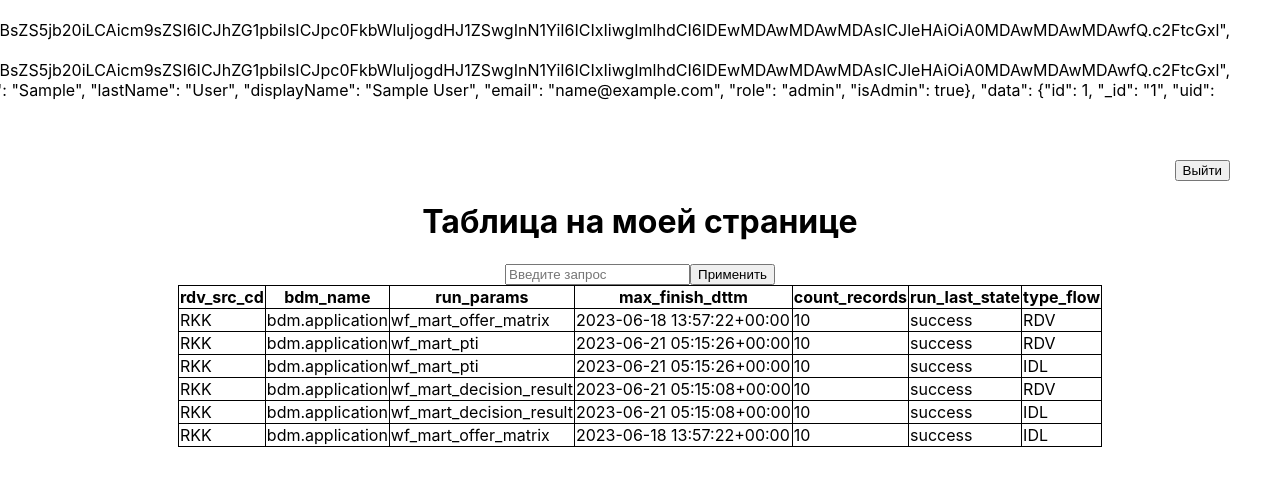
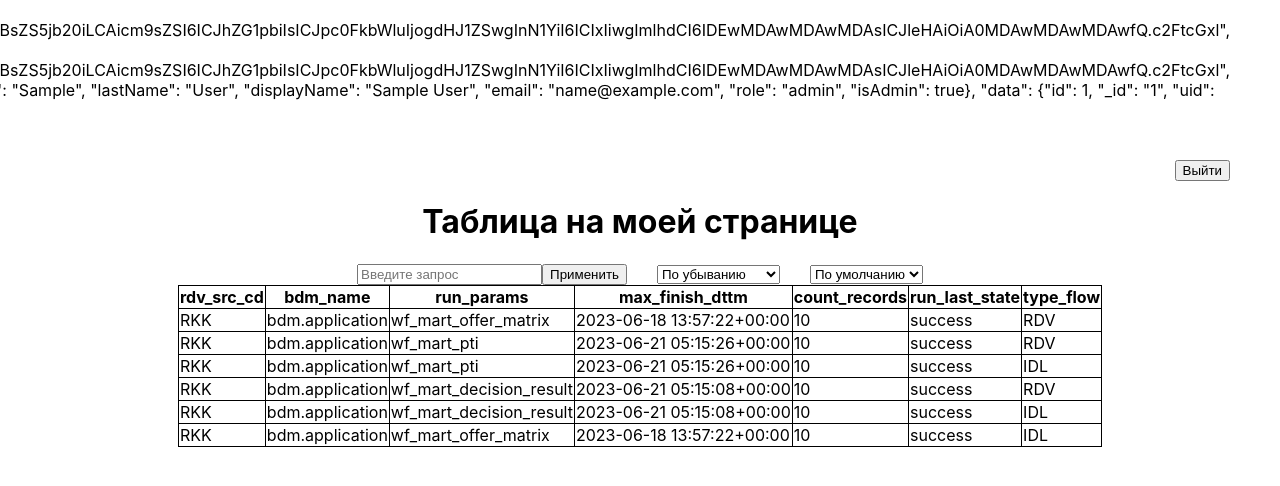
Before and after one commit to Chistik-AE/cheldon, a React (Create React App) app: page / in a window 1280 px wide. Shown: the top 486 px of the page. Built offline with nearby package versions, Linux system fonts and the light colour scheme; sample sign-in values are in the browser's storage.

Commit message:
фильтр + сортировка (но пока независимые)

```diff
--- a/package.json
+++ b/package.json
@@ -7,6 +7,7 @@
     "@testing-library/react": "^13.4.0",
     "@testing-library/user-event": "^13.5.0",
     "file-system": "^2.2.2",
+    "lodash": "^4.17.21",
     "react": "^18.2.0",
     "react-dom": "^18.2.0",
     "react-router-dom": "^6.22.3",
--- a/src/mySpace/MySpace.js
+++ b/src/mySpace/MySpace.js
@@ -5,28 +5,52 @@ import { useNavigate } from 'react-router-dom';
 
 
 export default function MySpace() {
-    let notSearch = data;
+    const _ = require('lodash');
     let tableSearchResult = [];
     const [dataBase, setDataBase] = useState(data);
     let navigate = useNavigate();
-    let tableHead = Object.keys(notSearch[0]);
+    let tableHead = Object.keys(data[0]);
     let tableRows = Object.values(dataBase);
     const [search, setSearch] = useState('');
+    let tableFilterResult = data;
 
-    function logOut() {
+
+
+    /* console.log(_.orderBy(data, ['max_finish_dttm'], ['desc'])); */
+
+
+    function sortMaxFinish(t) {
+        tableFilterResult = _.orderBy(data, ['max_finish_dttm'], [t.target.value])
+        setDataBase(tableFilterResult)
+    }
+
+
+
+    function filterTypeFlow(h) {         //функция фильтра по type_flow
+        if (h.target.value === 'default') {
+            setDataBase(data)
+        } else {
+            tableFilterResult = _.filter(data, function (qwe) {     //Фильтр!!!!
+                return qwe.type_flow === h.target.value;
+            })
+        }
+        setDataBase(tableFilterResult)
+    }
+
+    function logOut() {  //выход со страницы и разлогинивание
         localStorage.clear();
         navigate("/logIn");
     }
 
-    function tableSearch() {
+    function tableSearch() {  //функция поиска
         if (search === '') {
-            setDataBase(notSearch)
+            setDataBase(data)
         } else {
             setDataBase('')
-            for (let i = 0; i < Object.keys(notSearch).length; i++) {
-                for (let j = 0; j < Object.values(notSearch[0]).length; j++) {
-                    if (search.toUpperCase() == Object(Object.values(notSearch[i])[j]).toString().toUpperCase()) {
-                        tableSearchResult = tableSearchResult.concat([(Object.values(notSearch[i]))])
+            for (let i = 0; i < Object.keys(data).length; i++) {
+                for (let j = 0; j < Object.values(data[0]).length; j++) {
+                    if (search.toUpperCase() === Object(Object.values(data[i])[j]).toString().toUpperCase()) {
+                        tableSearchResult = tableSearchResult.concat([(Object.values(data[i]))])
                     }
                 }
             }
@@ -34,8 +58,6 @@ export default function MySpace() {
         }
 
     }
-
-
 
     return (
         <div className='mySpace' >
@@ -51,16 +73,31 @@ export default function MySpace() {
                         Таблица на моей странице
                     </h1>
                 </div>
-                <div>
-                    <input className='searchForm' type='text' placeholder='Введите запрос' value={search} onChange={(event) => setSearch(event.target.value)} required id="search-text" />
-                    <button onClick={() => tableSearch()}>Применить</button>
+                <div className='options'>
+                    <div >
+                        <input className='searchForm' type='text' placeholder='Введите запрос' value={search} onChange={(event) => setSearch(event.target.value)} required id="search-text" />
+                        <button onClick={() => tableSearch()}>Применить</button>
+                    </div>
+                    <div>
+                        <select onChange={sortMaxFinish}>
+                            <option value="desc">По убыванию</option>
+                            <option value="asc">По возростанию</option>
+                        </select>
+                    </div>
+                    <div>
+                        <select onChange={filterTypeFlow}>
+                            <option value="default">По умолчанию</option>
+                            <option value="RDV">RDV</option>
+                            <option value="IDL">IDL</option>
+                        </select>
+                    </div>
                 </div>
                 <div>
-                    <table>
+                    <table id="table">
                         <thead>
                             {tableHead.map((newHead, index) => { return <th key={index}>{newHead}</th> })}
                         </thead>
-                        <tbody id="table">
+                        <tbody>
                             {tableRows.map((newRow, index) => { return <tr key={index}> {Object.values(newRow).map((cell, index) => { return <td key={index}>{cell}</td> })}</tr> })}
                         </tbody>
                     </table>
--- a/src/mySpace/mySpace.css
+++ b/src/mySpace/mySpace.css
@@ -26,3 +26,8 @@
         flex-direction: column;
         align-items: center;
     }
+
+    .options {
+        display: flex;
+        gap: 30px;
+    }
```
Also changed, not shown: 1 other file (tests, documents, lock files or other folders).
